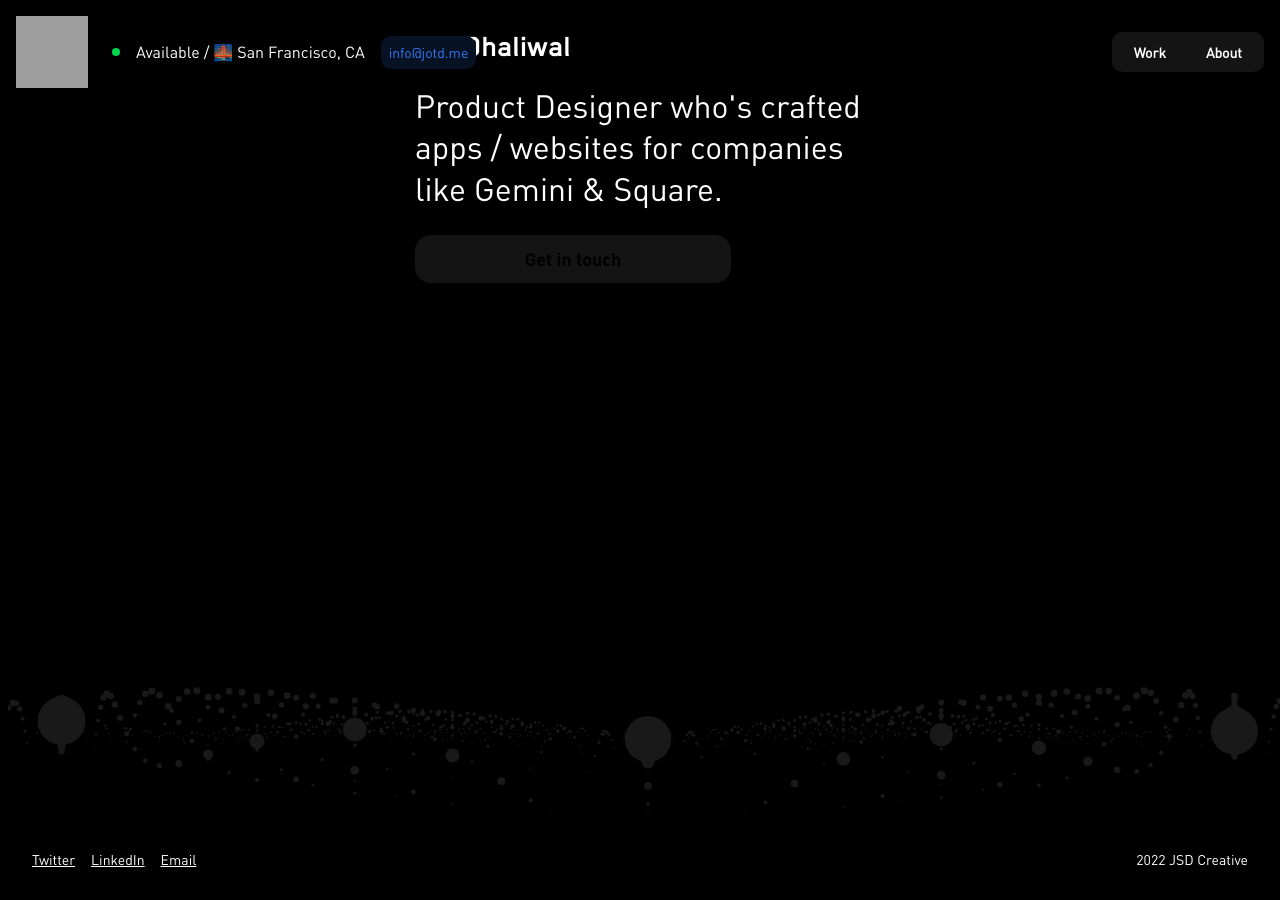
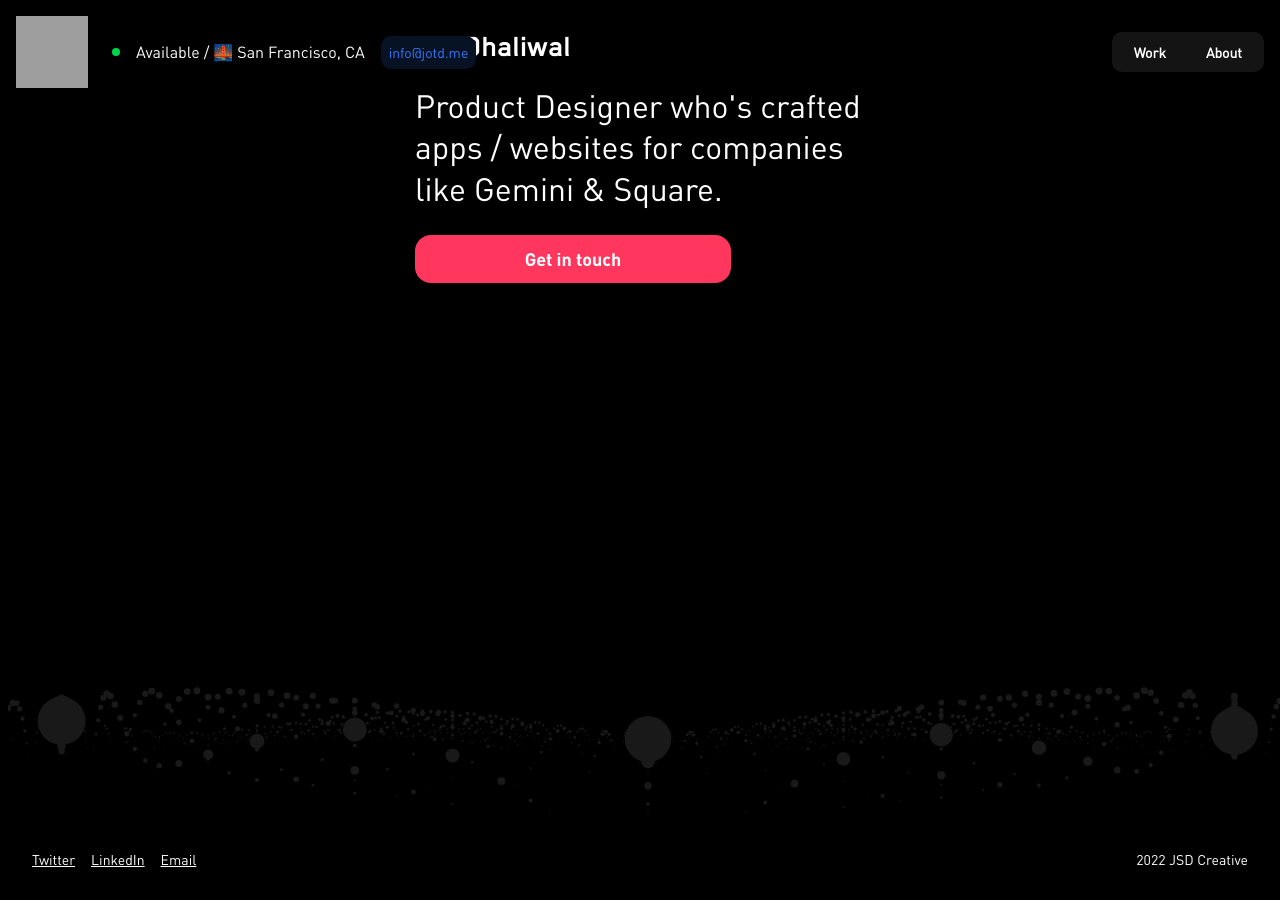
Before and after one commit to jotd/jotd-portfolio, a Jekyll site: the page index.html, which Jekyll copies as it is, in a window 1280 px wide and 900 px high. Built offline with Jekyll 4.4.1, drawn with Linux system fonts in a browser that asks for light colours; grey boxes are pictures that could not be loaded.

Commit message:
Update styles.css

```diff
--- a/css/styles.css
+++ b/css/styles.css
@@ -127,7 +127,7 @@
 */
 
 /* Medium Grey  */
-.cta-2, .card-gemini, .card-square, .menu, hr, .work-container, .text-container, .text-container-2 {
+.card-gemini, .card-square, .menu, hr, .work-container, .text-container, .text-container-2 {
   background-color: #141414;
 }
 /* Dark Grey  */
@@ -266,7 +266,6 @@
 /* Large CTA */
 .cta-2 {
   font-size: 18px;
-  color: black;
   border-radius: 16px;
   padding: 8px;
   justify-content: center;
```
